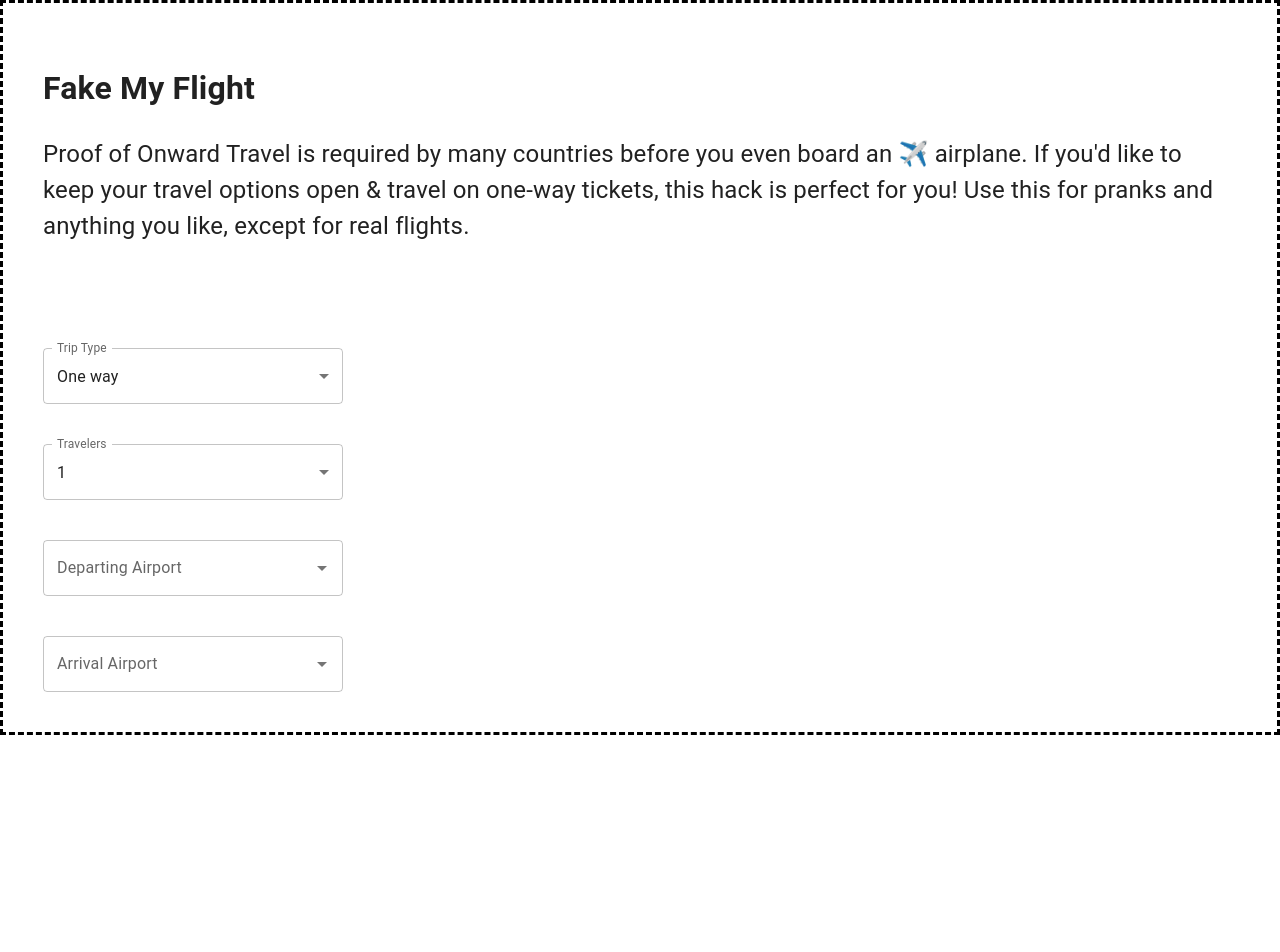
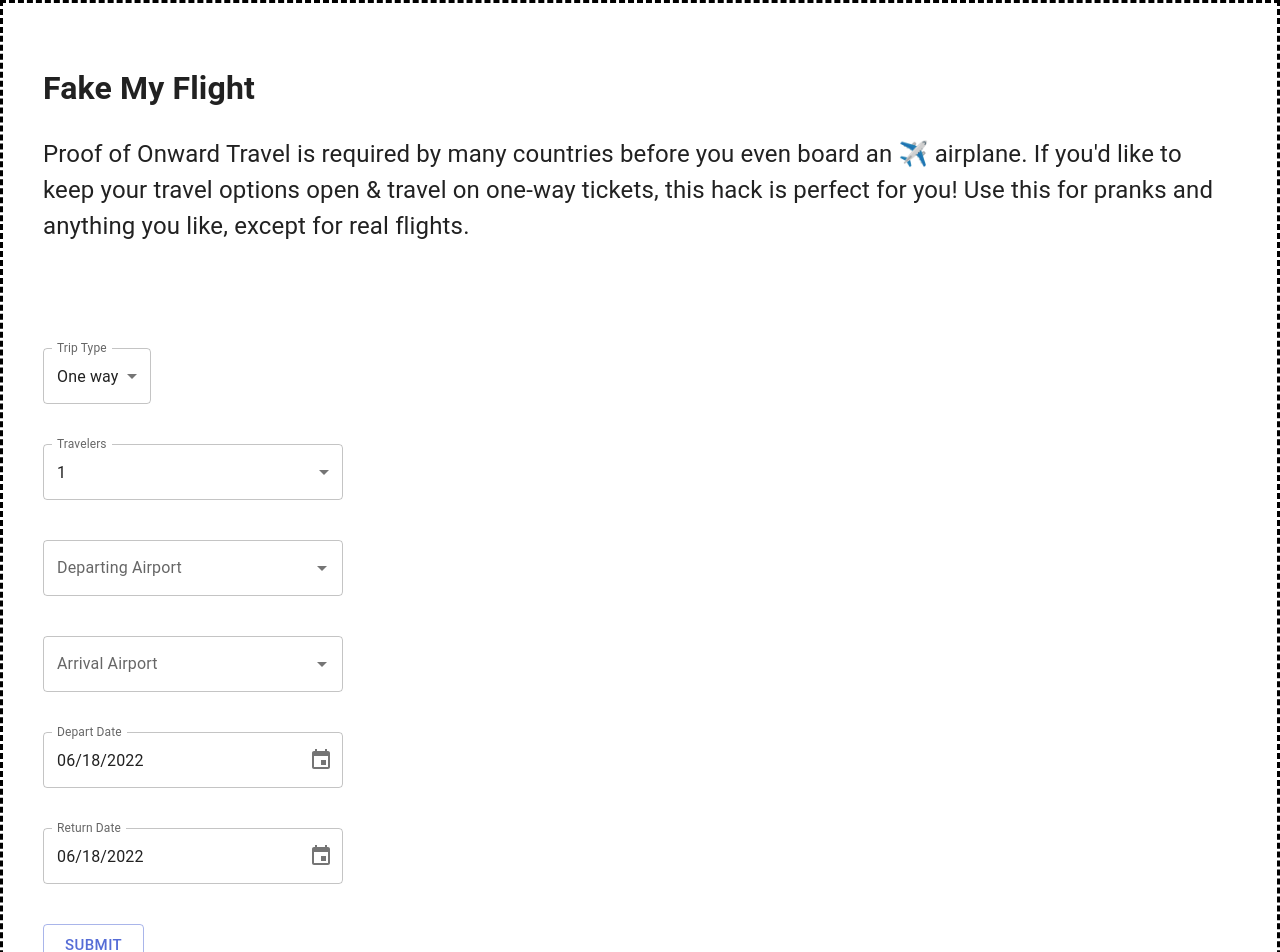
Before and after one commit to javascriptHustler/fakemyflight, a Next.js app: page / in a window 1280 px wide. Shown: the top 952 px of the page. Before the commit the page ends 800 px from the top, so only its background shows below. Built offline with nearby package versions, Linux system fonts and the light colour scheme.

Commit message:
Dev updated form Dev added date-fns Dev added Datepicker

```diff
--- /dev/null
+++ b/components/inputs/DatePicker.js
@@ -0,0 +1,35 @@
+import * as React from 'react';
+import TextField from '@mui/material/TextField';
+import { AdapterDateFns } from '@mui/x-date-pickers/AdapterDateFns';
+import { DesktopDatePicker } from '@mui/x-date-pickers/DesktopDatePicker';
+import { LocalizationProvider } from '@mui/x-date-pickers/LocalizationProvider';
+
+export default function DatePicker (props) {
+
+    const { label } = props;
+
+    const [value, setValue] = React.useState(
+        new Date()
+    );
+
+    const handleDate = (newValue) => {
+        setValue(newValue);
+    };
+
+    return (
+        <LocalizationProvider
+            style={{ width: '300px' }}
+            dateAdapter={AdapterDateFns}>
+            <DesktopDatePicker
+                label={label}
+                value={value}
+                onChange={handleDate}
+                inputFormat="MM/dd/yyyy"
+                renderInput={(params) => <TextField
+                    {...params}
+                    style={{ width: '300px' }}
+                />}
+            />
+        </LocalizationProvider>
+    )
+}
--- a/components/inputs/Select.js
+++ b/components/inputs/Select.js
@@ -16,7 +16,6 @@ export default function SelectInput (props) {
                 id={`${prefix}-select`}
                 value={value}
                 label={label}
-                style={{ width: '300px' }}
                 onChange={handleChange}
                 {...(width ? {style: {width: width}} : {})}>
                 {values.map((value, idx) =>
--- a/package.json
+++ b/package.json
@@ -14,6 +14,8 @@
     "@emotion/server": "^11.4.0",
     "@emotion/styled": "^11.9.3",
     "@mui/material": "^5.8.4",
+    "@mui/x-date-pickers": "^5.0.0-alpha.6",
+    "date-fns": "^2.28.0",
     "next": "12.1.6",
     "react": "18.2.0",
     "react-dom": "18.2.0"
--- a/pages/index.js
+++ b/pages/index.js
@@ -1,7 +1,9 @@
 import Head from 'next/head';
 import Grid from '@mui/material/Grid';
+import Button from '@mui/material/Button';
 import styles from '../styles/Home.module.css';
 import SelectInput from '../components/inputs/Select';
+import DatePicker from '../components/inputs/DatePicker';
 import AutoCompleteInput from '../components/inputs/AutoComplete';
 
 export default function Home() {
@@ -45,14 +47,7 @@ export default function Home() {
                         width={300}
                         prefix="Travelers"
                         label="Travelers"
-                        values={[
-                            1,
-                            2,
-                            3,
-                            4,
-                            5,
-                            6
-                        ]}
+                        values={[ 1, 2, 3, 4, 5, 6 ]}
                     />
                 </Grid>
                 <Grid
@@ -71,6 +66,29 @@ export default function Home() {
                         label="Arrival Airport"
                     />
                 </Grid>
+                <Grid
+                    item
+                    mt={5}
+                    sm={12}>
+                    <DatePicker
+                        label="Depart Date"
+                    />
+                </Grid>
+                <Grid
+                    item
+                    mt={5}
+                    sm={12}>
+                    <DatePicker
+                        label="Return Date"
+                    />
+                </Grid>
+                <Grid
+                    item
+                    mt={5}>
+                    <Button
+                        size="large"
+                        variant="outlined">Submit</Button>
+                </Grid>
             </Grid>
         </main>
       </div>
```
Also changed, not shown: 1 other file (tests, documents, lock files or other folders).
